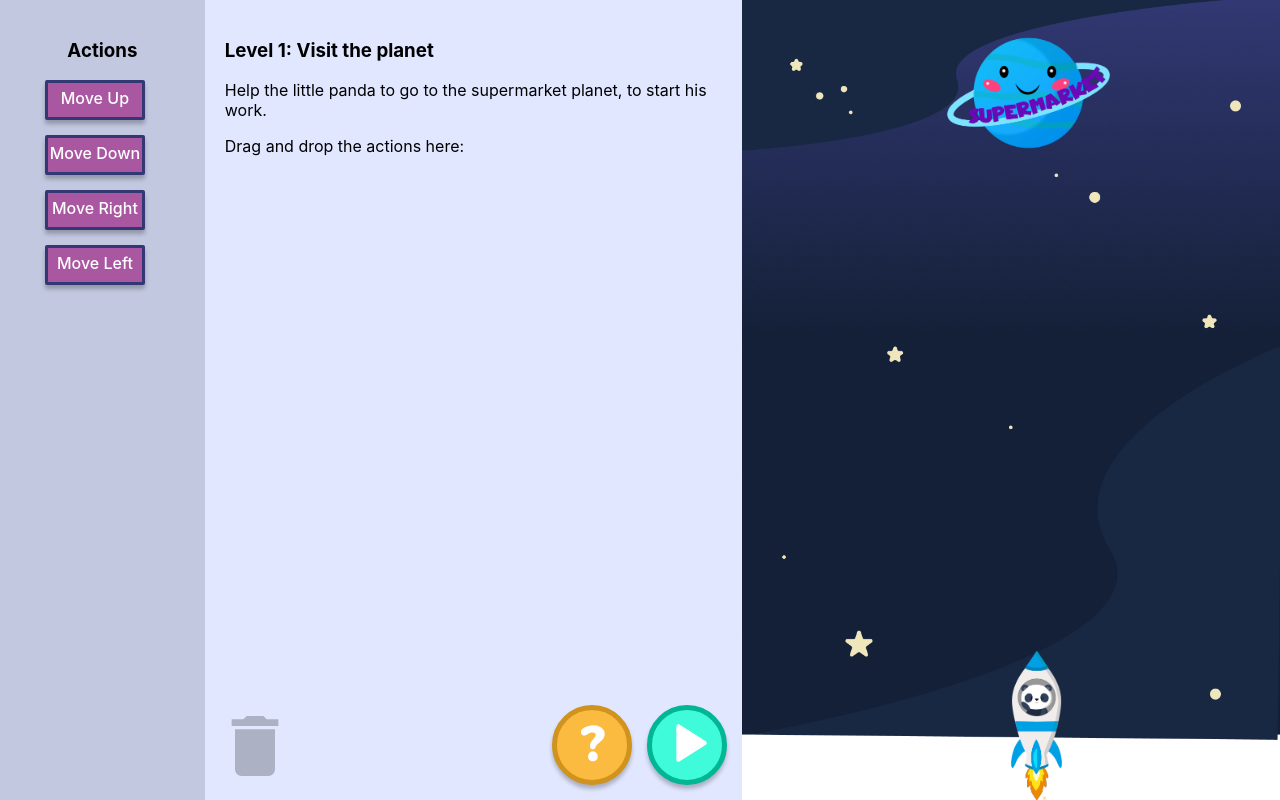
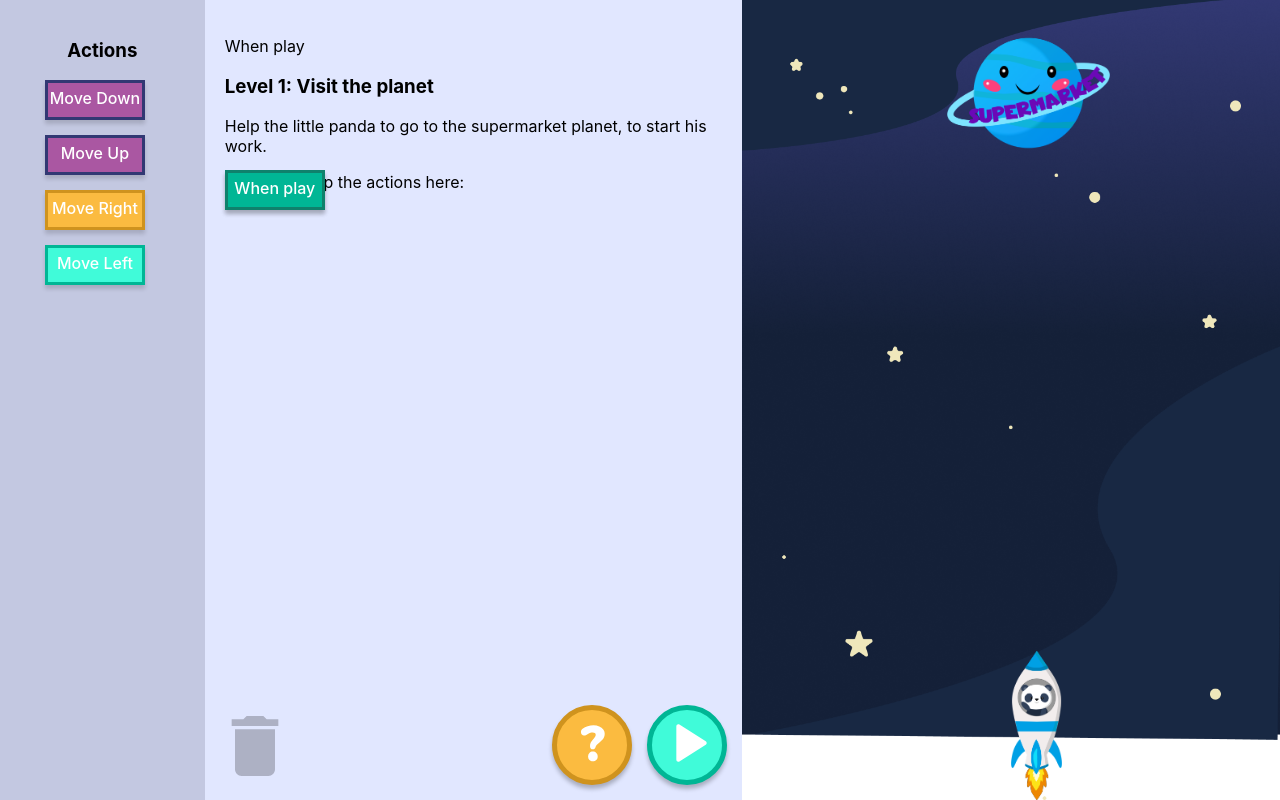
Before and after one commit to katmpatz/LearningHowToCode, a React (Create React App) app: page / in a window 1280 px wide. Built offline with nearby package versions, Linux system fonts and the light colour scheme.

Commit message:
drag and drop

```diff
--- a/src/Main.css
+++ b/src/Main.css
@@ -21,21 +21,7 @@
     height: 100%;
   }
 
-.block{
-    height: 40px;
-    width: 100px;
-    border-radius: 2px;
-    color: white;
-    font-weight: 500;
-    box-sizing: border-box;
-    box-shadow: 0px 4px 4px rgba(0, 0, 0, 0.25);
-    margin-right: 15px;
-    margin-bottom: 15px;
-    background-color: #AA57A2;
-    border: 3px solid #313873;
-    text-align: center;
-    padding-top: 5px;
-}
+
 
 .coding-panel{
     grid-column: 2;
@@ -50,6 +36,68 @@
     margin-top:20px;
     margin-left:20px;
 }
+
+.droppable {
+    position: relative;
+    margin-left:20px;
+    margin-top: 20px;
+    width: 200px;
+    height: 600px;
+  }
+
+  .block{
+    height: 40px;
+    width: 100px;
+    /* border-radius: 2px; */
+    color: white;
+    font-weight: 500;
+    box-sizing: border-box;
+    box-shadow: 0px 4px 4px rgba(0, 0, 0, 0.15);
+    margin-right: 15px;
+    /* margin-bottom: 15px; */
+    text-align: center;
+    padding-top: 5px;
+    border: 3px solid;
+}
+
+.commands{
+    position: absolute;
+}
+
+#start{
+    height: 40px;
+    width: 100px;
+    border-radius: 2px;
+    color: white;
+    font-weight: 500;
+    box-sizing: border-box;
+    box-shadow: 0px 4px 4px rgba(0, 0, 0, 0.15);
+    background-color: #00B695;
+    border: 3px solid #0f816c;
+    text-align: center;
+    padding-top: 5px;
+    position: absolute;
+    top: 150px;
+    left: 0px;
+}
+
+.command{
+    height: 40px;
+    width: 100px;
+    margin-bottom: 0px;
+    /* border-radius: 2px; */
+    color: white;
+    font-weight: 500;
+    box-sizing: border-box;
+    box-shadow: 0px 4px 4px rgba(0, 0, 0, 0.15);
+    background-color: #00B695;
+    border: 3px solid #0f816c;
+    position: absolute;
+    text-align: center;
+    padding-top: 5px;
+}
+
+
 
 .buttons-panel{
     grid-row: 3;
@@ -115,12 +163,7 @@
   }
 
 
-  .droppable {
-    position: relative;
-    margin-left:20px;
-    width: 150px;
-    height: 400px;
-  }
+
 
   .draggable {
     width: 100px;
--- a/src/MainView.js
+++ b/src/MainView.js
@@ -1,5 +1,8 @@
 import './Main.css';
 import React, { Component } from 'react' ;
+import Block from './block/blockPresenter';
+import BlockModel from './block/blockModel';
+import CommandModel from './command/commandModel';
 import {ReactComponent as HelpIcon} from './help.svg';
 import {ReactComponent as DeleteIcon} from './delete.svg';
 import {ReactComponent as PlayIcon} from './play_arrow.svg';
@@ -7,15 +10,20 @@ import rocket from './Rocket_Panda.png';
 import planet from './Supermarket_Planet.png';
 
 export default class MainView extends Component {
+
   state = {
     blocks: [
-        {name:"Move Up",category:"wip", bgcolor: "yellow"},
-        {name:"Move Down", category:"wip", bgcolor:"pink"},
-        {name:"Move Right", category:"wip", bgcolor:"skyblue"},
-        {name:"Move Left", category:"wip", bgcolor:"skyblue"}
+        new BlockModel("Move Down", "move"),
+        new BlockModel("Move Up", "move"),
+        new BlockModel("Move Right", "if"),
+        new BlockModel("Move Left", "loop"),
       ],
-    commands: [],
+    commands: [new CommandModel(0, 0, "When play", 'move', 150, 0)],
+    lastTop: 150,
+    id:1,
+    order:1,
 }
+
 
 onDragStart = (ev, id) => {
     ev.dataTransfer.setData("id", id);
@@ -23,27 +31,98 @@ onDragStart = (ev, id) => {
 
 onDragOver = (ev) => {
     ev.preventDefault();
+    const dropY = ev.clientY;
+}
+
+moveCommandsDown = () =>{
+  var top = 150;
+  this.state.commands.sort(function(a, b){return a.order-b.order}).forEach((cm) => {
+    cm.top = top;
+    top =  top + 40;
+    console.log("top " + cm.name + ": " + cm.top);
+  })
+  return this.state.commands;
+}
+
+changeOrder = (index) =>{
+  this.state.commands.slice(Math.max(this.state.commands.length - index, 0))
+  .forEach((cm, i) => {
+    cm.order = cm.order + 1;
+  });
+
+  var commands = this.state.commands;
+
+  this.setState({
+      ...this.state, commands
+  });
 }
 
 onDrop = (ev, action) => {
-   let id = ev.dataTransfer.getData("id");
+   let id = 0, top = 0, left = 0;
+   let bname = ev.dataTransfer.getData("id");
+   const bl = this.state.blocks.find(element => element.name === bname);
+   let name = bl.name;
+   let category =  bl.category;
 
-   const bl = this.state.blocks.find(element => element.name == id);
+   console.log("dropY: " + ev.clientY);
+   //position when the user drop the item
+   const dropY = ev.clientY;
 
-   this.state.commands.push(bl);
-   console.log(this.state.commands)
+   //add the block at the commands
 
-   var commands = this.state.commands;
+
+   //find the closest command at the drop position
+   var index = this.state.commands.length;
+   console.log("Index1: " + index);
+
+   var minDifferenceTop = this.state.lastTop;
+   if(dropY < minDifferenceTop && dropY > 150){
+    for(var i=1; i<= this.state.commands.length; i++){
+      if(dropY > this.state.commands[i-1].top && dropY < this.state.commands[i].top){
+        minDifferenceTop = this.state.commands[i-1].top;
+        //add the item on the top of the current one
+        index = i - 1;
+        console.log("Index2: " + index);
+      }
+    }
+    //place it on the top of the first element which dropY < cm.top
+    top = minDifferenceTop;
+    this.changeOrder(index + 2);
+   } else {
+     //place it on the bottom of the last element
+    top = minDifferenceTop + 40;
+   }
+
+  id = this.state.id;
+  this.state.id += 1;
+  console.log("Top " + top);
+
+  // create new command object
+  const c = new  CommandModel(id, index, name, category, top, left);
+
+  //add command at the list
+  this.state.commands.splice(index, 0, c);
+
+  this.state.lastTop = this.state.commands.slice(-1)[0].top;
+
+   console.log(this.state.commands);
+
+   var commands = this.moveCommandsDown();
 
    this.setState({
        ...this.state, commands
    });
 }
 
+
 onDropDelete = (ev) => {
   let id = ev.dataTransfer.getData("id");
 
-  const commands = this.state.commands.filter(element => {return element.name !== id;});
+  const bl = this.state.commands.find(element => element.name === id);
+
+  const index = this.state.commands.indexOf(bl);
+  this.state.commands.splice(index, 1);
+  const commands = this.state.commands;
 
   console.log(this.state.commands)
 
@@ -69,61 +148,61 @@ myMove = () => {
 }
 
 render() {
-    var blocks = {
-        wip: [],
-        complete: []
-    }
+    var blocks = []
 
     var commands = []
 
-    this.state.blocks.forEach ((t) => {
-        blocks[t.category].push(
-            <div key={t.name}
-                onDragStart = {(e) => this.onDragStart(e, t.name)}
-                draggable
-                className="block"
-                //style = {{backgroundColor: t.bgcolor}}
-            >
-                {t.name}
-            </div>
+    var c = []
+
+    this.state.blocks.forEach ((b) => {
+        blocks.push(
+          <div style={{marginBottom: 15}}>
+            <Block name={b.name} category={b.category}/>
+          </div>
         );
     });
 
-    this.state.commands.forEach ((t) => {
+    this.state.commands.sort(function(a, b){return a.order-b.order}).forEach ((t, index) => {
       commands.push(
-          <div key={t.name}
-              onDragStart = {(e) => this.onDragStart(e, t.name)}
-              draggable
-              className="block"
-              //style = {{backgroundColor: t.bgcolor}}
-          >
-              {t.name}
+        <div style={{
+          top: t.top, left: t.left, position: 'absolute'}}>
+           <div className="command">
+            {t.name}
           </div>
+        </div>
       );
   });
+
+
+  this.state.commands.sort(function(a, b){return a.order-b.order}).forEach ((t, index) => {
+    c.push(
+      <p>{t.name}</p>
+    );
+});
 
 
   return (
     <div className="main-grid">
       <div className="sidebar">
         <h3>Actions</h3>
-        <div className="wip"
-          onDragOver={(e)=>this.onDragOver(e)}
-          //onDrop={(e)=>{this.onDrop(e, "wip")}}
-          >
-          {blocks.wip}
+        <div className="wip">
+          {blocks}
         </div>
       </div>
       <div className="coding-panel">
         <div className="description">
+        {c}
             <h3>Level 1: Visit the planet</h3>
             <p>Help the little panda to go to the supermarket planet, to start his work. </p>
             <p>Drag and drop the actions here:</p>
+
+
         </div>
         <div className="commands">
               <div className="droppable"
                     onDragOver={(e)=>this.onDragOver(e)}
                     onDrop={(e)=>this.onDrop(e)}>
+                    <div id="start">When play</div>
                      {commands}
               </div>
         </div>
--- /dev/null
+++ b/src/block/block.css
@@ -0,0 +1,13 @@
+.block{
+    height: 40px;
+    width: 100px;
+    /* border-radius: 2px; */
+    color: white;
+    font-weight: 500;
+    /* box-sizing: border-box;
+    box-shadow: 0px 4px 4px rgba(0, 0, 0, 0.25); */
+    /* margin-right: 15px;
+    margin-bottom: 15px; */
+    text-align: center;
+    padding-top: 5px;
+}
--- /dev/null
+++ b/src/block/blockModel.js
@@ -0,0 +1,7 @@
+export default class BlockModel{
+    constructor(name, category) {
+        this.name = name
+        this.category = category
+    }
+
+}
--- /dev/null
+++ b/src/block/blockPresenter.js
@@ -0,0 +1,51 @@
+import React from 'react';
+import BlockView from './blockView';
+
+function Block(props){
+    const [name, setName]= React.useState(props.name);
+    const [category, setCategory] = React.useState(props.category);
+    const [bgcolor, setBgColor] = React.useState('');
+    const [brcolor, setBrColor] = React.useState('');
+
+    React.useEffect(
+        function(){
+            setColor();
+        }, []); // case 1, execute at creation
+
+
+    function setColor() {
+        //set colors based on the category
+        if(category === 'move') {
+            setBgColor('#AA57A2');
+            setBrColor('#313873');
+        } else if(category === 'if' || category === 'ifEnd') {
+            setBgColor('#FBBB40');
+            setBrColor('#CF931E');
+        } else if(category === 'loop' || category === 'loopEnd') {
+            setBgColor('#40FBD9');
+            setBrColor('#00B695');
+        }
+    }
+
+    function onDragStart(ev, id) {
+        ev.dataTransfer.setData("id", id);
+    }
+
+    function onDragOver(ev) {
+        ev.preventDefault();
+    }
+
+    return (
+        <BlockView
+        name = {name}
+        category = {category}
+        bgcolor = {bgcolor}
+        brcolor = {brcolor}
+        onDragStart = {(ev, id) => onDragStart(ev, id)}
+        onDragOver = {(ev) => onDragOver(ev)}
+        />
+    );
+
+}
+
+export default Block;
--- /dev/null
+++ b/src/block/blockView.js
@@ -0,0 +1,16 @@
+import React from 'react';
+import './block.css';
+
+function BlockView(props){
+    return(
+        <div    onDragStart = {(e) => props.onDragStart(e, props.name)}
+                draggable
+                className="block"
+                style = {{backgroundColor: props.bgcolor, borderColor: props.brcolor}}
+            >
+                {props.name}
+        </div>
+    );
+}
+
+export default BlockView;
--- /dev/null
+++ b/src/command/commandModel.js
@@ -0,0 +1,13 @@
+
+
+export default class CommandModel {
+    constructor(id, order, name, category, top, left) {
+        this.id = id;
+        this.name = name ;
+        this.category = category;
+        this.order = order;
+        this.top = top;
+        this.left = left;
+    }
+
+}
```
Also changed, not shown: src/MainPresenter.js (+86 -0 lines), src/command/commandPresenter.js (added, +27 -0 lines), src/command/commandView.js (added, +12 -0 lines).
